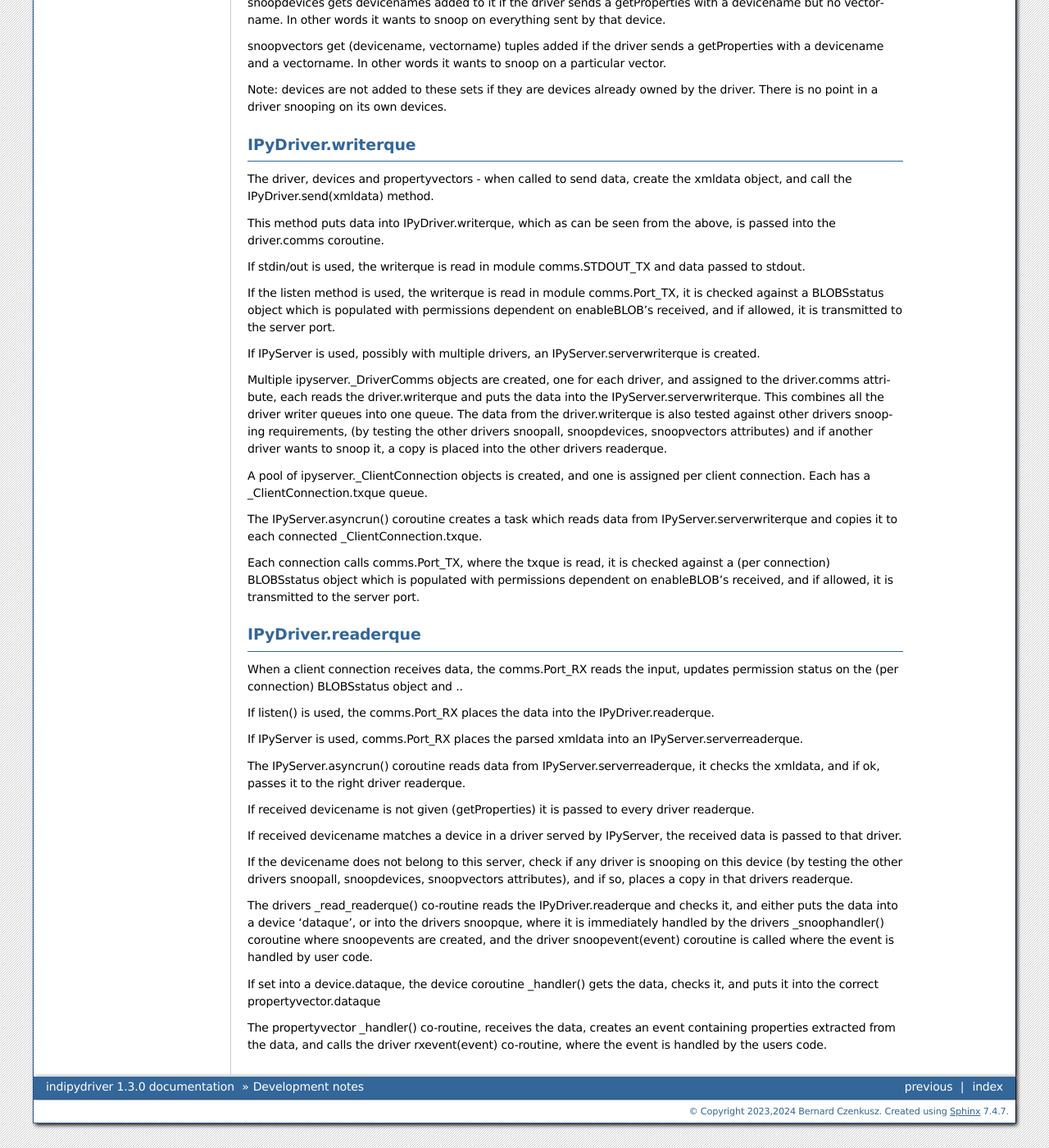
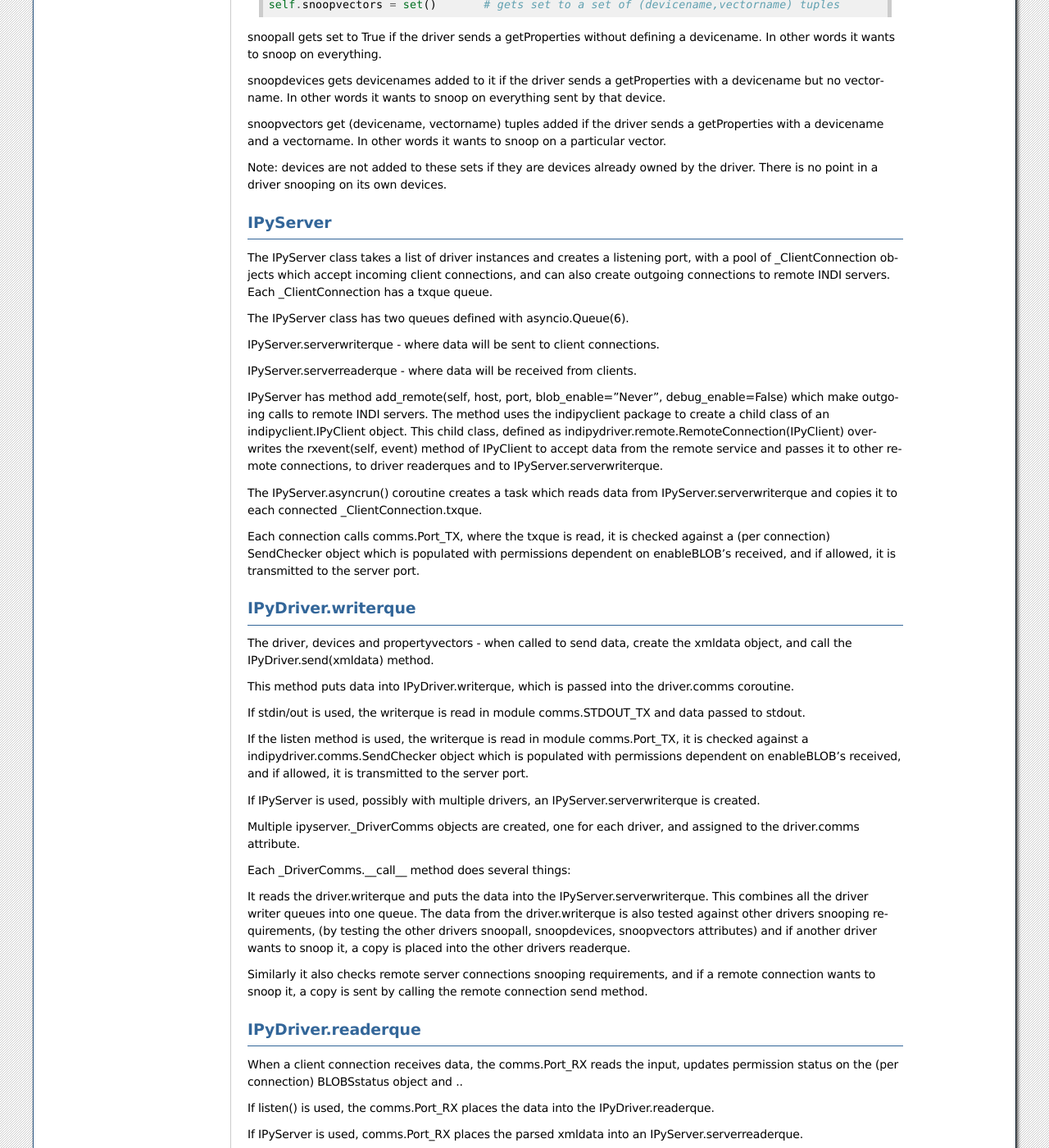
Before and after one commit to bernie-skipole/indipydriver, a Sphinx documentation site: the page built from docs/source/usage/queflow.rst, in a window 1280 px wide and 1400 px high, scrolled down 1142 px. Shown: the whole window at 82% size. Built offline with Sphinx 7.4.7, drawn with Linux system fonts in a browser that asks for light colours; some of the changed text lies outside the part shown.

Commit message:
Further documentation

```diff
--- a/docs/source/usage/queflow.rst
+++ b/docs/source/usage/queflow.rst
@@ -37,11 +37,13 @@ This is an optional list of user defined coroutines/tasks passed in the IPyDrive
 IPyDriver.comms
 ^^^^^^^^^^^^^^^
 
-If method IPyDriver.listen() is called, attribute IPyDriver.comms is set to Portcomms, imported from module indipydriver.comms, and the driver will listen on a port.
+When the IPyDriver.asyncrun() is awaited, one task it creates is IPyDriver.comms(self.readerque, self.writerque), so setting the comms attribute to a coroutine which handles these queues is a way of creating different forms of connections.
 
-If IPyDriver.comms is None, and IPyDriver.asyncrun() is called, attribute IPyDriver.comms is set to STDINOUT, imported from module indipydriver.comms, and the driver will communicate by stdin and stdout.
+If IPyDriver.comms is None (the default), and IPyDriver.asyncrun() is called, attribute IPyDriver.comms is set to STDINOUT, imported from module indipydriver.comms, and the driver will communicate by stdin and stdout.
 
-If IPyDriver.comms is None, and an IPyServer is created with this driver, it will set attribute comms to an instance of _DriverComms(), defined in module indipydriver.ipyserver.
+If method IPyDriver.listen() is called first, attribute IPyDriver.comms is set to Portcomms, imported from module indipydriver.comms, and the driver will listen on a port when IPyDriver.asyncrun() is awaited.
+
+If IPyDriver.comms is None, and an IPyServer is created with this driver, it will set attribute comms to an instance of _DriverComms(), defined in module indipydriver.ipyserver, and the IPyServer.asyncrun method will call each drivers asyncrun method.
 
 
 IPyDriver.hardware
@@ -68,26 +70,44 @@ snoopvectors get (devicename, vectorname) tuples added if the driver sends a get
 Note: devices are not added to these sets if they are devices already owned by the driver. There is no point in a driver snooping on its own devices.
 
 
+IPyServer
+^^^^^^^^^
+
+The IPyServer class takes a list of driver instances and creates a listening port, with a pool of _ClientConnection objects which accept incoming client connections, and can also create outgoing connections to remote INDI servers. Each _ClientConnection has a txque queue.
+
+The IPyServer class has two queues defined with asyncio.Queue(6).
+
+IPyServer.serverwriterque - where data will be sent to client connections.
+
+IPyServer.serverreaderque - where data will be received from clients.
+
+IPyServer has method add_remote(self, host, port, blob_enable="Never", debug_enable=False) which make outgoing calls to remote INDI servers. The method uses the indipyclient package to create a child class of an indipyclient.IPyClient object. This child class, defined as indipydriver.remote.RemoteConnection(IPyClient) overwrites the rxevent(self, event) method of IPyClient to accept data from the remote service and passes it to other remote connections, to driver readerques and to IPyServer.serverwriterque.
+
+The IPyServer.asyncrun() coroutine creates a task which reads data from IPyServer.serverwriterque and copies it to each connected _ClientConnection.txque.
+
+Each connection calls comms.Port_TX, where the txque is read, it is checked against a (per connection) SendChecker object which is populated with permissions dependent on enableBLOB's received, and if allowed, it is transmitted to the server port.
+
+
 IPyDriver.writerque
 ^^^^^^^^^^^^^^^^^^^
 
 The driver, devices and propertyvectors - when called to send data, create the xmldata object, and call the IPyDriver.send(xmldata) method.
 
-This method puts data into IPyDriver.writerque, which as can be seen from the above, is passed into the driver.comms coroutine.
+This method puts data into IPyDriver.writerque, which is passed into the driver.comms coroutine.
 
 If stdin/out is used, the writerque is read in module comms.STDOUT_TX and data passed to stdout.
 
-If the listen method is used, the writerque is read in module comms.Port_TX, it is checked against a BLOBSstatus object which is populated with permissions dependent on enableBLOB's received, and if allowed, it is transmitted to the server port.
+If the listen method is used, the writerque is read in module comms.Port_TX, it is checked against a indipydriver.comms.SendChecker object which is populated with permissions dependent on enableBLOB's received, and if allowed, it is transmitted to the server port.
 
 If IPyServer is used, possibly with multiple drivers, an IPyServer.serverwriterque is created.
 
-Multiple ipyserver._DriverComms objects are created, one for each driver, and assigned to the driver.comms attribute, each reads the driver.writerque and puts the data into the IPyServer.serverwriterque.  This combines all the driver writer queues into one queue. The data from the driver.writerque is also tested against other drivers snooping requirements, (by testing the other drivers snoopall, snoopdevices, snoopvectors attributes) and if another driver wants to snoop it, a copy is placed into the other drivers readerque.
+Multiple ipyserver._DriverComms objects are created, one for each driver, and assigned to the driver.comms attribute.
 
-A pool of ipyserver._ClientConnection objects is created, and one is assigned per client connection. Each has a _ClientConnection.txque queue.
+Each _DriverComms.__call__ method does several things:
 
-The IPyServer.asyncrun() coroutine creates a task which reads data from IPyServer.serverwriterque and copies it to each connected _ClientConnection.txque.
+It reads the driver.writerque and puts the data into the IPyServer.serverwriterque.  This combines all the driver writer queues into one queue. The data from the driver.writerque is also tested against other drivers snooping requirements, (by testing the other drivers snoopall, snoopdevices, snoopvectors attributes) and if another driver wants to snoop it, a copy is placed into the other drivers readerque.
 
-Each connection calls comms.Port_TX, where the txque is read, it is checked against a (per connection) BLOBSstatus object which is populated with permissions dependent on enableBLOB's received, and if allowed, it is transmitted to the server port.
+Similarly it also checks remote server connections snooping requirements, and if a remote connection wants to snoop it, a copy is sent by calling the remote connection send method.
 
 
 IPyDriver.readerque
```
